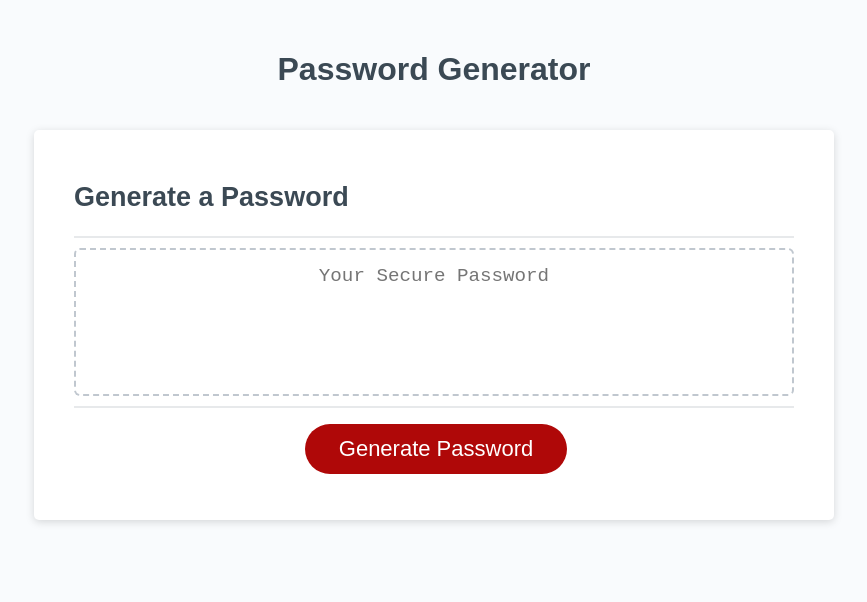
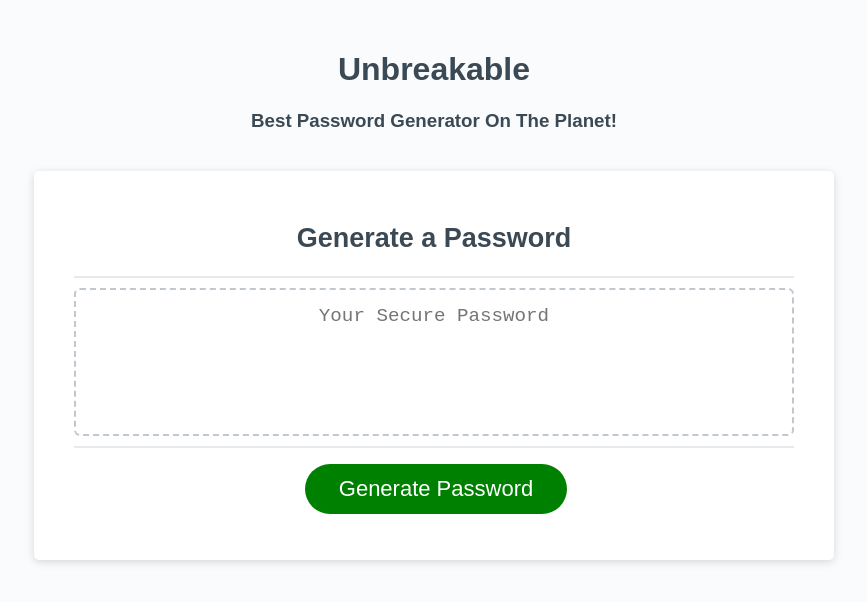
Before and after one commit to mdjonestwo/Password-Generator, a plain HTML site: page Develop/index.html in a window 1280 px wide. Shown: the whole page, without its empty margins (206-1073 px from the left). Drawn offline with Linux system fonts and the light colour scheme.

Commit message:
added README, Updated HTML

```diff
--- a/Develop/index.html
+++ b/Develop/index.html
@@ -4,17 +4,18 @@
     <meta charset="UTF-8" />
     <meta name="viewport" content="width=device-width, initial-scale=1.0" />
     <meta http-equiv="X-UA-Compatible" content="ie=edge" />
-    <title>Password Generator</title>
+    <title>Unbreakable</title>
     <link rel="stylesheet" href="style.css" />
   </head>
   <body>
     <div class="wrapper">
       <header>
-        <h1>Password Generator</h1>
+        <h1>Unbreakable</h1>
+        <h3>Best Password Generator On The Planet!</h3>
       </header>
       <div class="card">
         <div class="card-header">
-          <h2>Generate a Password</h2>
+          <h2 style="text-align: center">Generate a Password</h2>
         </div>
         <div class="card-body">
           <textarea
@@ -25,7 +26,9 @@
           ></textarea>
         </div>
         <div class="card-footer">
-          <button id="generate" class="btn">Generate Password</button>
+          <button id="generate" class="btn" style="background-color: green">
+            Generate Password
+          </button>
         </div>
       </div>
     </div>
```
Also changed, not shown: Develop/Screenshot-Unbreakable.png (added), 1 other file.
